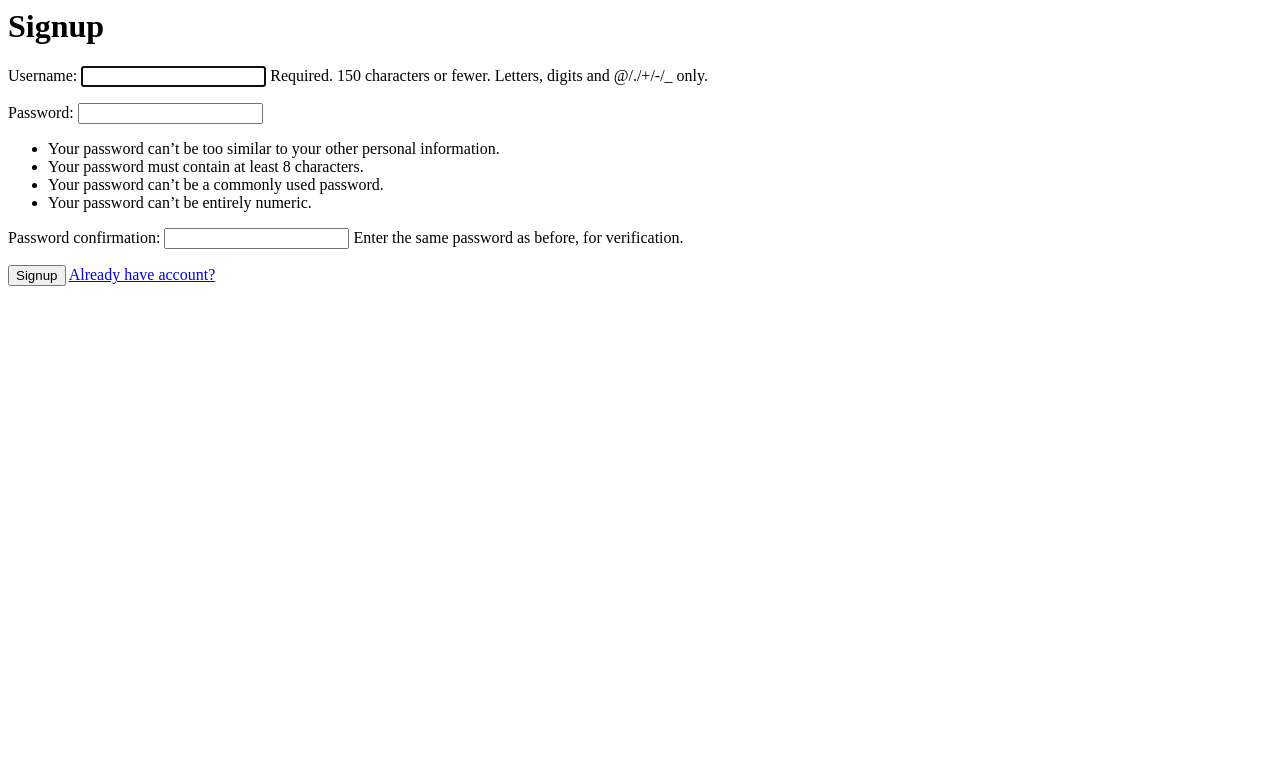
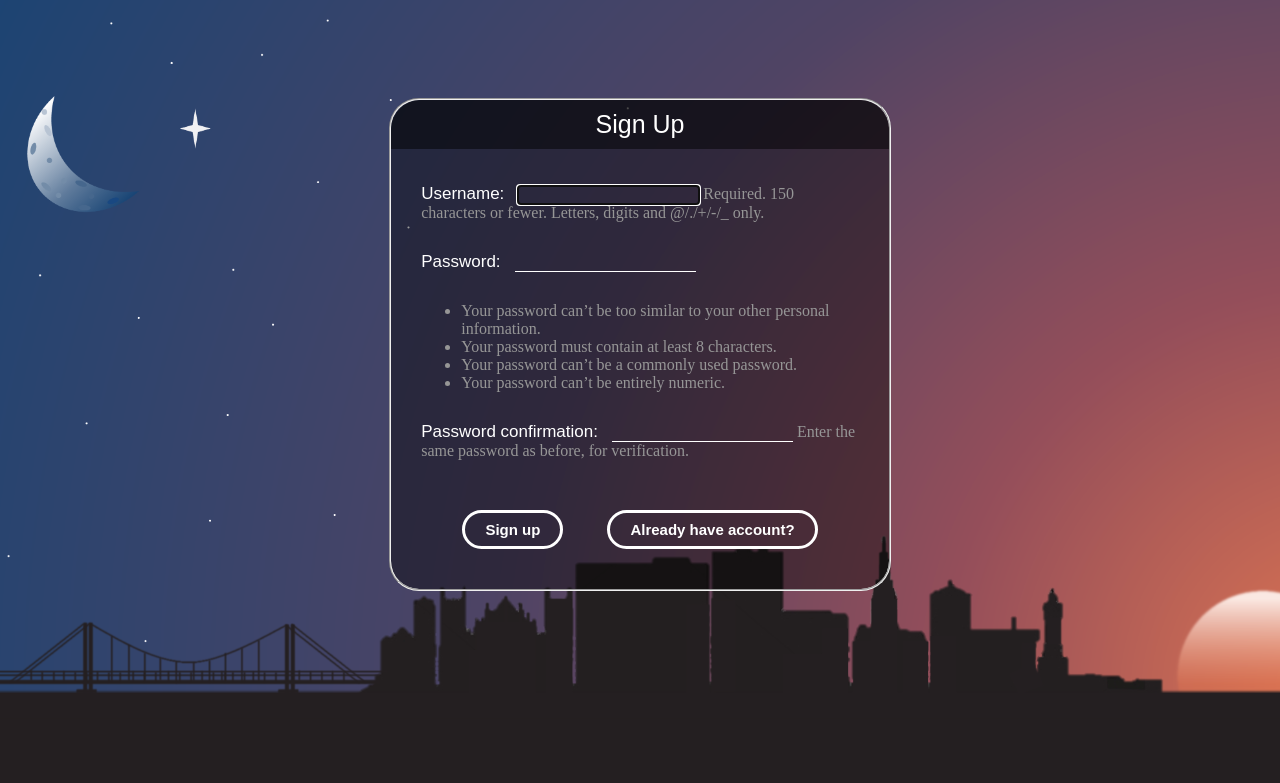
Before and after one commit to poppyts25/TrashPet, a Django app: page /trashpetapp/signup/ in a window 1280 px wide. Shown: the top 783 px of the page. Run offline with Django 4.2, Linux system fonts and the light colour scheme; parts of the project's set-up code (start-up, migrations or seed data) failed here and were passed over.

Commit message:
login/sign up css

```diff
--- a/trashpet/trashpetapp/templates/trashpetapp/index.html
+++ b/trashpet/trashpetapp/templates/trashpetapp/index.html
@@ -2,6 +2,7 @@
 <!DOCTYPE html>
 <html lang="en">
     <head>
+        <title>Welcome Page</title>
         <style>
             body{
                 background: url('{% static "SkylineBackground.png" %}');
@@ -43,14 +44,15 @@
                 border: 3px solid;
                 border-radius: 99px;
                 transition: 0.4s;
+                font-family: Arial, Helvetica, sans-serif;
 
             }
             .log-in:hover {
-                box-shadow: 2px 2px 4px #241F21;
+                box-shadow: 3px 4px 4px #241F21;
                 background-color: rgb(225, 118, 81);
             }
             .register:hover {
-                box-shadow: 2px 2px 4px #241F21;
+                box-shadow: 3px 4px 4px #241F21;
                 background-color: rgb(24, 68, 116);
             }
         </style>
--- a/trashpet/trashpetapp/templates/trashpetapp/signup.html
+++ b/trashpet/trashpetapp/templates/trashpetapp/signup.html
@@ -1,7 +1,158 @@
-<h1>Signup</h1>
-<form method="POST">
-    {% csrf_token %}
-    {{ form.as_p }}
-    <button type="submit">Signup</button>
-    <a href="{% url 'login' %}">Already have account?</a>
-</form>
+{% load static %}
+<!DOCTYPE html>
+<html lang="en">
+    <head>
+        <title>Sign Up</title>
+        <style>
+            body{
+                background: url('{% static "SkylineBackground.png" %}');
+                background-blend-mode: multiply;
+                background-position: center;
+                background-size: cover;
+                background-repeat: no-repeat;
+                /*background-color: rgb(218, 186, 139) !important;*/
+                min-height: 100%;
+                background-attachment: fixed;
+            }
+            .main-page-signup {
+                padding-top: 60px;
+                text-align: center;
+                color: white;
+            }
+
+            form{
+                width: 40%;
+                margin: auto;
+                padding: 30px;
+
+            }
+            fieldset {
+                background-color: rgba(0, 0, 0,.4);
+                border-radius: 30px;
+                position:relative;
+                padding: 0px;
+            }
+            legend {
+                /*position: absolute;*/
+                background-color: rgba(0, 0, 0, .5);
+                color: white;
+                border-radius: 30px 30px 0px 0px;
+                width:100%;
+                padding: 10px 0px 10px 0px;
+                float: left;
+                font-size: 25px;
+                font-family: Arial, Helvetica, sans-serif;
+            }
+
+            .form-inputs {
+                padding: 30px;
+                margin-top: 1cm;
+            }
+
+            label{
+                font-family: Arial, Helvetica, sans-serif;
+                font-size: 17px;
+            }
+
+            .signup-inputs{
+                text-align: left;
+            }
+
+            .helptext{
+                color: rgb(150,150,150);
+                text-align: center;
+            }
+
+            p{
+                margin-bottom: 30px;
+            }
+
+            li{
+                color: rgb(150,150,150);
+            }
+
+            input[type=text]{
+                margin-left:10px;
+                color: white;
+                background-color: rgba(0,0,0,0);
+                border:none;
+                border-bottom: 1px solid white;
+            }
+            input[type=password]{
+                margin-left:10px;
+                color: white;
+                background-color: rgba(0,0,0,0);
+                border:none;
+                border-bottom: 1px solid white;
+            }
+
+            a:link{
+                text-decoration: none;
+            }
+            .signup-buttons{
+                /*color: white;*/
+                text-align: center;
+                /*font-size: 15px;*/
+                padding-top: 10px;
+            }
+            .signup-button{
+                margin: 10px 20px;
+                display: inline-block;
+                padding: 8px 20px;
+                color: white;
+                font-size: 15px;
+                font-weight: bold;
+                background: none;
+                border: 3px solid;
+                border-radius: 99px;
+                transition: 0.4s;
+                font-family: Arial, Helvetica, sans-serif;
+
+            }
+            .login:hover {
+                box-shadow: 3px 4px 4px #241F21;
+                background-color: rgb(24, 68, 116);
+            }
+            .signup:hover {
+                box-shadow: 3px 4px 4px #241F21;
+                background-color: rgb(225, 118, 81);
+                cursor: pointer;
+            }
+
+        </style>
+    </head>
+    <body>
+        <div class="main-page-signup">
+
+            <form method="POST">
+                <fieldset>
+                    <legend>Sign Up</legend>
+                    <div class="form-inputs">
+                        {% csrf_token %}
+
+                        <div class="signup-inputs">
+                            {{ form.as_p }}
+
+                        </div>
+
+
+                        <div class="signup-buttons">
+                            <button type="submit" class="signup signup-button">Sign up</button>
+
+                            <a href="{% url 'login' %}" class="login signup-button">
+                                Already have account?
+                            </a>
+                        </div>
+
+
+                    </div>
+                </fieldset>
+
+            </form>
+        </div>
+        <script>
+            document.getElementById("id_username_helptext").innerHTML="<br><br>Required. 150 characters or fewer. Letters, digits and @/./+/-/_ only."
+            document.getElementById("id_password2_helptext").innerHTML="<br><br>Enter the same password as before, for verification."
+        </script>
+    </body>
+</html>
```
Also changed, not shown: trashpet/trashpetapp/forms.py (+5 -2 lines), trashpet/trashpetapp/templates/trashpetapp/login.html (+33 -9 lines), trashpet/db.sqlite3.
